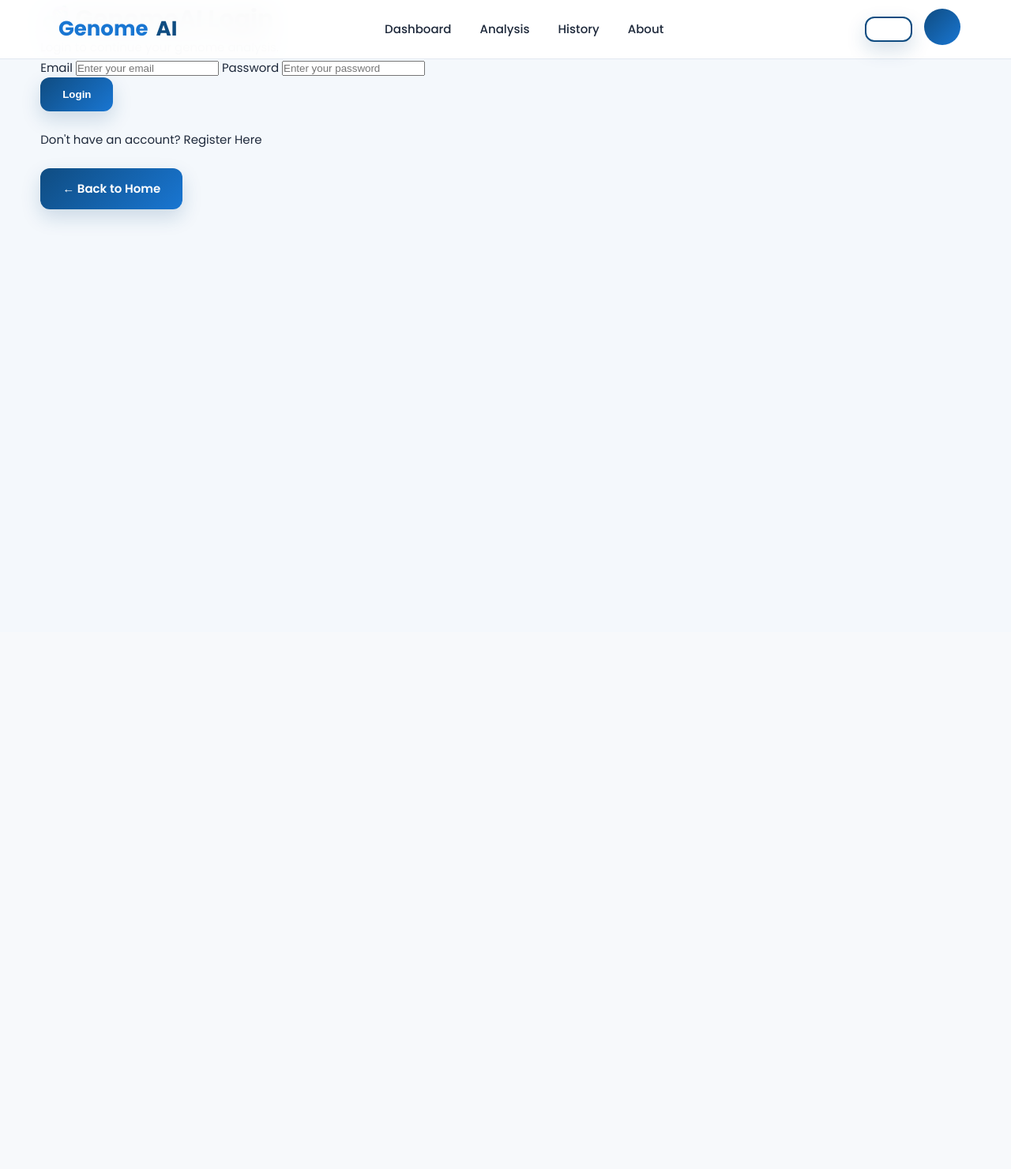
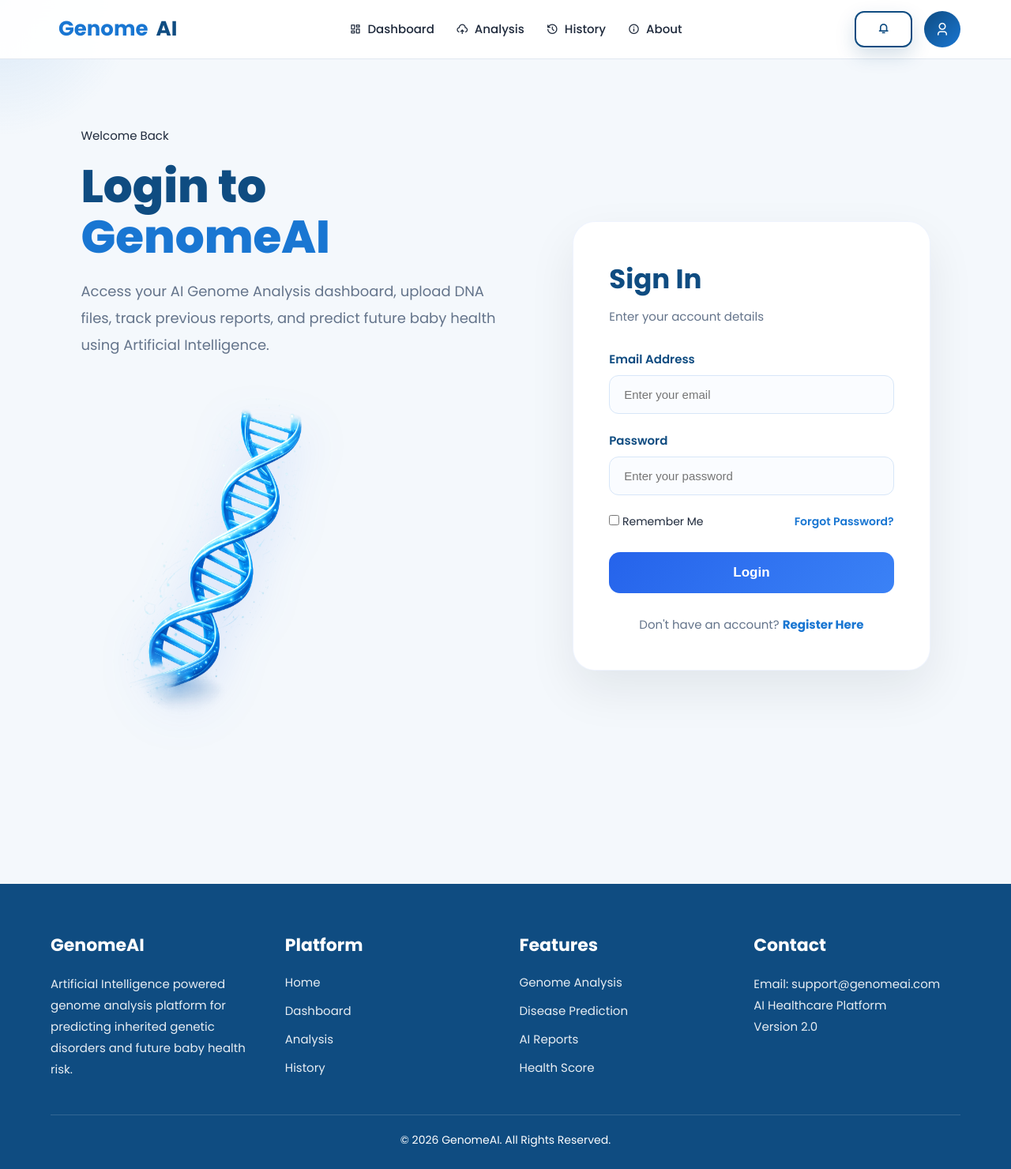
Before and after one commit to PROJECT12-UI/GenomeAI, a Flask app: page /login in a window 1280 px wide. Shown: the whole page at 79% size. Before the commit the page ends 284 px from the top, so only its background shows below. Run offline with Flask 3, Linux system fonts and the light colour scheme; some libraries are stand-ins or nearby versions.

Commit message:
Redesign login page

```diff
--- a/static/css/style.css
+++ b/static/css/style.css
@@ -2640,3 +2640,310 @@ width:240px;
 /*=====================================================
                 END OF FILE
 =====================================================*/
+/*====================================================
+                    LOGIN PAGE
+====================================================*/
+
+.login-page{
+
+min-height:90vh;
+
+display:flex;
+
+align-items:center;
+
+justify-content:center;
+
+padding:70px 8%;
+
+}
+
+.login-container{
+
+width:100%;
+
+display:grid;
+
+grid-template-columns:1.1fr 0.9fr;
+
+gap:70px;
+
+align-items:center;
+
+}
+
+.login-left h1{
+
+font-size:58px;
+
+font-weight:800;
+
+line-height:1.1;
+
+color:var(--primary);
+
+margin:20px 0;
+
+}
+
+.login-left h1 span{
+
+color:var(--secondary);
+
+}
+
+.login-left p{
+
+font-size:18px;
+
+line-height:1.9;
+
+color:var(--muted);
+
+max-width:600px;
+
+margin-bottom:35px;
+
+}
+
+.login-dna{
+
+width:320px;
+
+display:block;
+
+margin-top:20px;
+
+filter:drop-shadow(0 15px 30px rgba(37,99,235,.18));
+
+animation:floatDNA 5s ease-in-out infinite;
+
+}
+
+@keyframes floatDNA{
+
+0%{
+
+transform:translateY(0);
+
+}
+
+50%{
+
+transform:translateY(-15px);
+
+}
+
+100%{
+
+transform:translateY(0);
+
+}
+
+}
+
+/*====================================================
+                    LOGIN CARD
+====================================================*/
+
+.login-card{
+
+background:#fff;
+
+padding:45px;
+
+border-radius:28px;
+
+box-shadow:0 25px 60px rgba(15,23,42,.08);
+
+border:1px solid rgba(37,99,235,.08);
+
+}
+
+.login-card h2{
+
+font-size:34px;
+
+color:var(--primary);
+
+margin-bottom:8px;
+
+}
+
+.login-card p{
+
+color:var(--muted);
+
+margin-bottom:30px;
+
+}
+
+/*====================================================
+                    INPUTS
+====================================================*/
+
+.input-group{
+
+margin-bottom:22px;
+
+}
+
+.input-group label{
+
+display:block;
+
+font-size:15px;
+
+font-weight:600;
+
+margin-bottom:8px;
+
+color:var(--primary);
+
+}
+
+.input-group input{
+
+width:100%;
+
+padding:15px 18px;
+
+border:1px solid #D7E6F8;
+
+border-radius:12px;
+
+font-size:15px;
+
+transition:.3s;
+
+background:#FAFCFF;
+
+}
+
+.input-group input:focus{
+
+outline:none;
+
+border-color:#2563EB;
+
+box-shadow:0 0 0 4px rgba(37,99,235,.08);
+
+}
+
+/*====================================================
+                LOGIN OPTIONS
+====================================================*/
+
+.login-options{
+
+display:flex;
+
+justify-content:space-between;
+
+align-items:center;
+
+margin-bottom:28px;
+
+font-size:14px;
+
+}
+
+.login-options a{
+
+color:var(--secondary);
+
+font-weight:600;
+
+text-decoration:none;
+
+}
+
+/*====================================================
+                LOGIN BUTTON
+====================================================*/
+
+.login-btn{
+
+width:100%;
+
+padding:16px;
+
+border:none;
+
+border-radius:14px;
+
+background:linear-gradient(135deg,#2563EB,#3B82F6);
+
+color:#fff;
+
+font-size:17px;
+
+font-weight:700;
+
+cursor:pointer;
+
+transition:.3s;
+
+}
+
+.login-btn:hover{
+
+transform:translateY(-3px);
+
+box-shadow:0 18px 35px rgba(37,99,235,.25);
+
+}
+
+.login-footer{
+
+margin-top:28px;
+
+text-align:center;
+
+font-size:15px;
+
+color:var(--muted);
+
+}
+
+.login-footer a{
+
+color:var(--secondary);
+
+font-weight:700;
+
+text-decoration:none;
+
+}
+
+/*====================================================
+                RESPONSIVE
+====================================================*/
+
+@media(max-width:950px){
+
+.login-container{
+
+grid-template-columns:1fr;
+
+}
+
+.login-left{
+
+text-align:center;
+
+}
+
+.login-left p{
+
+margin:auto auto 30px;
+
+}
+
+.login-dna{
+
+margin:auto;
+
+}
+
+}
--- a/templates/login.html
+++ b/templates/login.html
@@ -1,48 +1,56 @@
-<!DOCTYPE html>
-<html lang="en">
+{% extends "base.html" %}
 
-<head>
+{% block title %}
+GenomeAI | Login
+{% endblock %}
 
-    <meta charset="UTF-8">
+{% block content %}
 
-    <meta name="viewport" content="width=device-width, initial-scale=1.0">
+<section class="login-page">
 
-    <title>GenomeAI - Login</title>
+    <div class="login-container">
 
-    <link rel="stylesheet" href="{{ url_for('static', filename='css/style.css') }}">
+        <!-- LEFT SIDE -->
 
-</head>
+        <div class="login-left">
 
-<body>
- {% include "navbar.html" %}
+            <span class="hero-tag">
+                Welcome Back
+            </span>
 
-<div class="container">
+            <h1>
+                Login to
+                <span>GenomeAI</span>
+            </h1>
 
-    <div class="result-card">
-
-        <h1>🧬 GenomeAI Login</h1>
-
-        <p class="subtitle">
-
-            Login to continue your genome analysis.
-
+            <p>
+                Access your AI Genome Analysis dashboard,
+                upload DNA files, track previous reports,
+                and predict future baby health using Artificial Intelligence.
             </p>
 
-        <hr>
+            <img
+                src="{{ url_for('static', filename='images/dna.png') }}"
+                alt="DNA"
+                class="login-dna">
 
-        {% with messages = get_flashed_messages(with_categories=true) %}
-            {% if messages %}
-                {% for category, message in messages %}
-                    <div class="alert alert-{{ category }}">
-                        {{ message }}
         </div>
-                {% endfor %}
-            {% endif %}
-        {% endwith %}
 
-        <form action="{{ url_for('login') }}" method="POST">
+        <!-- RIGHT SIDE -->
 
-            <label>Email</label>
+        <div class="login-card">
+
+            <h2>Sign In</h2>
+
+            <p>
+                Enter your account details
+            </p>
+
+            <form method="POST">
+
+                <div class="input-group">
+
+                    <label>Email Address</label>
 
                     <input
                         type="email"
@@ -50,17 +58,42 @@
                         placeholder="Enter your email"
                         required>
 
+                </div>
+
+                <div class="input-group">
+
                     <label>Password</label>
 
                     <input
                         type="password"
+                        id="password"
                         name="password"
                         placeholder="Enter your password"
                         required>
 
-            <br>
+                </div>
 
-            <button type="submit" class="btn">
+                <div class="login-options">
+
+                    <label>
+
+                        <input type="checkbox">
+
+                        Remember Me
+
+                    </label>
+
+                    <a href="#">
+
+                        Forgot Password?
+
+                    </a>
+
+                </div>
+
+                <button
+                    class="login-btn"
+                    type="submit">
 
                     Login
 
@@ -68,9 +101,7 @@
 
             </form>
 
-        <br>
-
-        <p>
+            <div class="login-footer">
 
                 Don't have an account?
 
@@ -80,20 +111,12 @@
 
                 </a>
 
-        </p>
-
-        <br>
-
-        <a href="{{ url_for('home') }}" class="btn">
-
-            ← Back to Home
-
-        </a>
+            </div>
 
         </div>
 
     </div>
 
-</body>
+</section>
 
-</html>
+{% endblock %}
```
Lines whose indentation alone changed are shown as unchanged.
